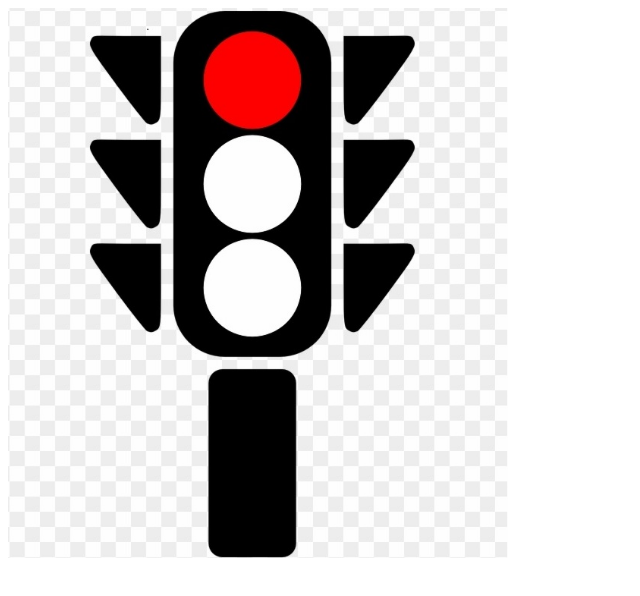
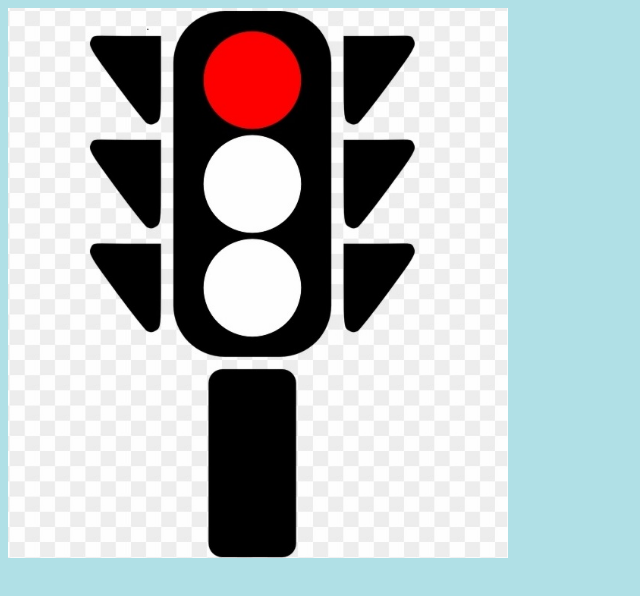
Before and after one commit to omerfarooqBM/task, a plain HTML site: page index.html in a window 1280 px wide. Shown: the whole page, without its empty margins (0-640 px from the left). Drawn offline with Linux system fonts and the light colour scheme.

Commit message:
Update index.html

```diff
--- a/index.html
+++ b/index.html
@@ -6,7 +6,8 @@
     <meta name="viewport" content="width=device-width, initial-scale=1.0">
     <title>Document</title>
 </head>
-<body style="background-color=green">
+<body <body style="background-color:powderblue;">
+
 
     <img src="images/red.png" width="500px" onclick="'images/red.png'" onmouseout="src='images/green.png'" onmouseover="src='images/yellow.png'" >
 
```
